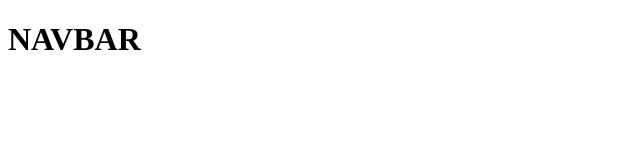
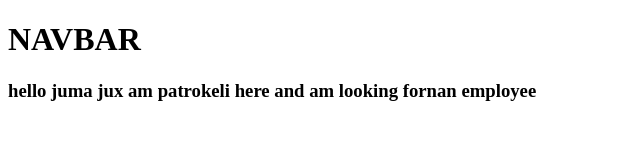
Before and after one commit to Patrokeli/juma-hux, a plain HTML site: page index.html in a window 1280 px wide. Shown: the whole page, without its empty margins (0-640 px from the left). Drawn offline with Linux system fonts and the light colour scheme.

Commit message:
added main section

```diff
--- a/index.html
+++ b/index.html
@@ -12,6 +12,9 @@
   <head>
     <h1>NAVBAR</h1>
   </head>
+  <main>
+    <h3>hello juma jux am patrokeli here and am looking fornan employee</h3>
+  </main>
 </body>
 
 </html>
```
